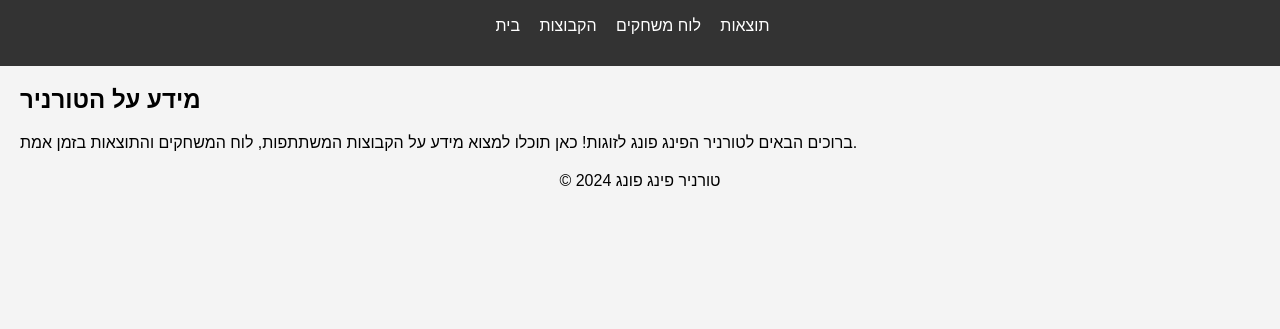
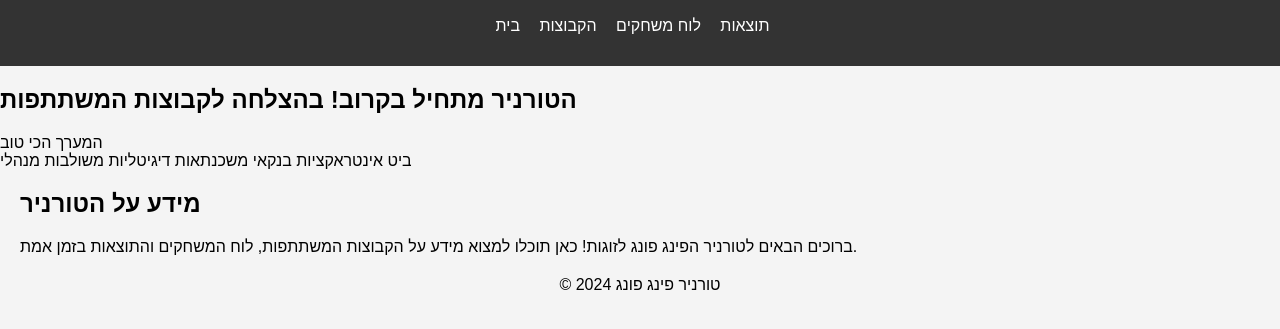
Before and after one commit to shaytheboss/pingponggame, a plain HTML site: page index.html in a window 1280 px wide. Shown: the part 75-404 px from the top of the page. Drawn offline with Linux system fonts and the light colour scheme.

Commit message:
Update index.html

```diff
--- a/index.html
+++ b/index.html
@@ -19,10 +19,24 @@
         </nav>
     </header>
 
-    <section>
-        <h2>מידע על הטורניר</h2>
-        <p>ברוכים הבאים לטורניר הפינג פונג לזוגות! כאן תוכלו למצוא מידע על הקבוצות המשתתפות, לוח המשחקים והתוצאות בזמן אמת.</p>
-    </section>
+    <div class="hero">
+        <h2>הטורניר מתחיל בקרוב! בהצלחה לקבוצות המשתתפות</h2>
+    </div>
+
+    <!-- Banners -->
+    <div class="banner">
+        המערך הכי טוב
+    </div>
+    <div class="banner alt">
+        ביט אינטראקציות בנקאי משכנתאות דיגיטליות משולבות מנהלי
+    </div>
+
+    <main>
+        <section>
+            <h2>מידע על הטורניר</h2>
+            <p>ברוכים הבאים לטורניר הפינג פונג לזוגות! כאן תוכלו למצוא מידע על הקבוצות המשתתפות, לוח המשחקים והתוצאות בזמן אמת.</p>
+        </section>
+    </main>
 
     <footer>
         <p>© 2024 טורניר פינג פונג</p>
```
